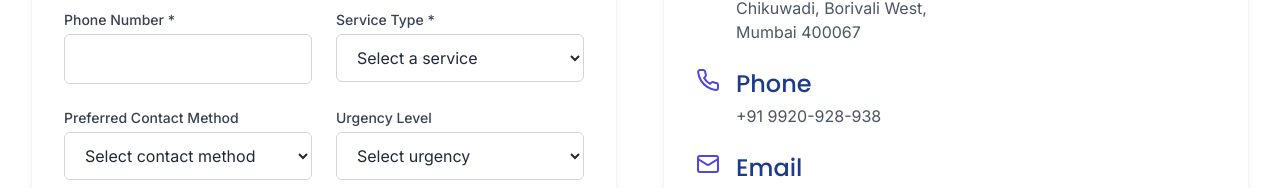
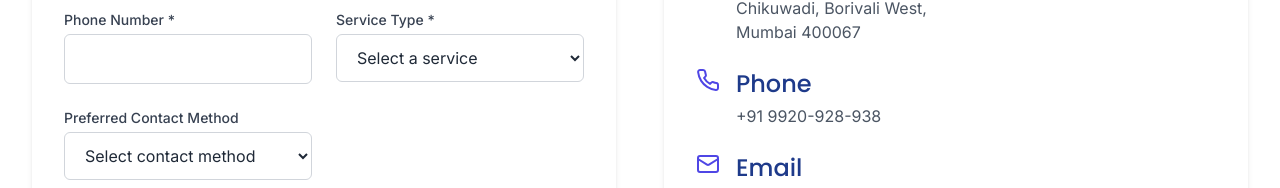
Before and after one commit to imvijaychaurasia/yatriguardian, a React (Vite) app: page /contact in a window 1280 px wide. Shown: the part 764-952 px from the top of the page. Built offline with nearby package versions, Linux system fonts and the light colour scheme.

Commit message:
Updated ContactForm.tsx

```diff
--- a/src/components/contact/ContactForm.tsx
+++ b/src/components/contact/ContactForm.tsx
@@ -38,7 +38,6 @@ const ContactForm: React.FC = () => {
 Email: ${formData.email}
 Phone: ${formData.phone}
 Service: ${formData.serviceType} - ${formData.subService}
-Urgency: ${formData.urgency}
 Message: ${formData.message}`;
 
     // Open WhatsApp
@@ -167,24 +166,6 @@ Message: ${formData.message}`;
               </select>
             </div>
 
-            <div>
-              <label htmlFor="urgency" className="block text-sm font-medium text-gray-700 mb-1">
-                Urgency Level
-              </label>
-              <select
-                id="urgency"
-                name="urgency"
-                value={formData.urgency}
-                onChange={handleChange}
-                className="select"
-              >
-                <option value="" disabled>Select urgency</option>
-                <option value="low">Low - Within 30 days</option>
-                <option value="medium">Medium - Within 14 days</option>
-                <option value="high">High - Within 7 days</option>
-                <option value="urgent">Urgent - Within 48 hours</option>
-              </select>
-            </div>
           </div>
 
           <div>
```
